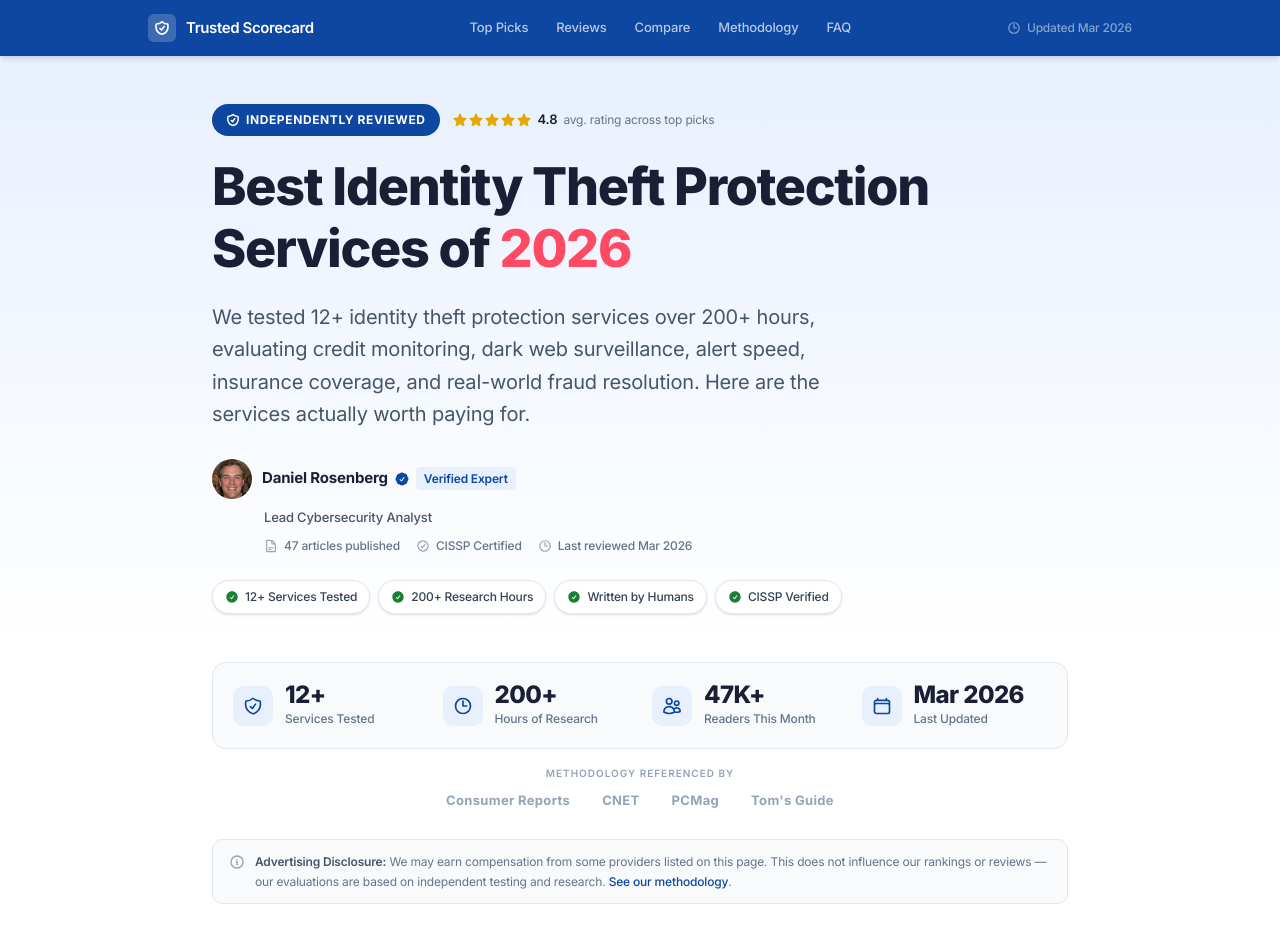
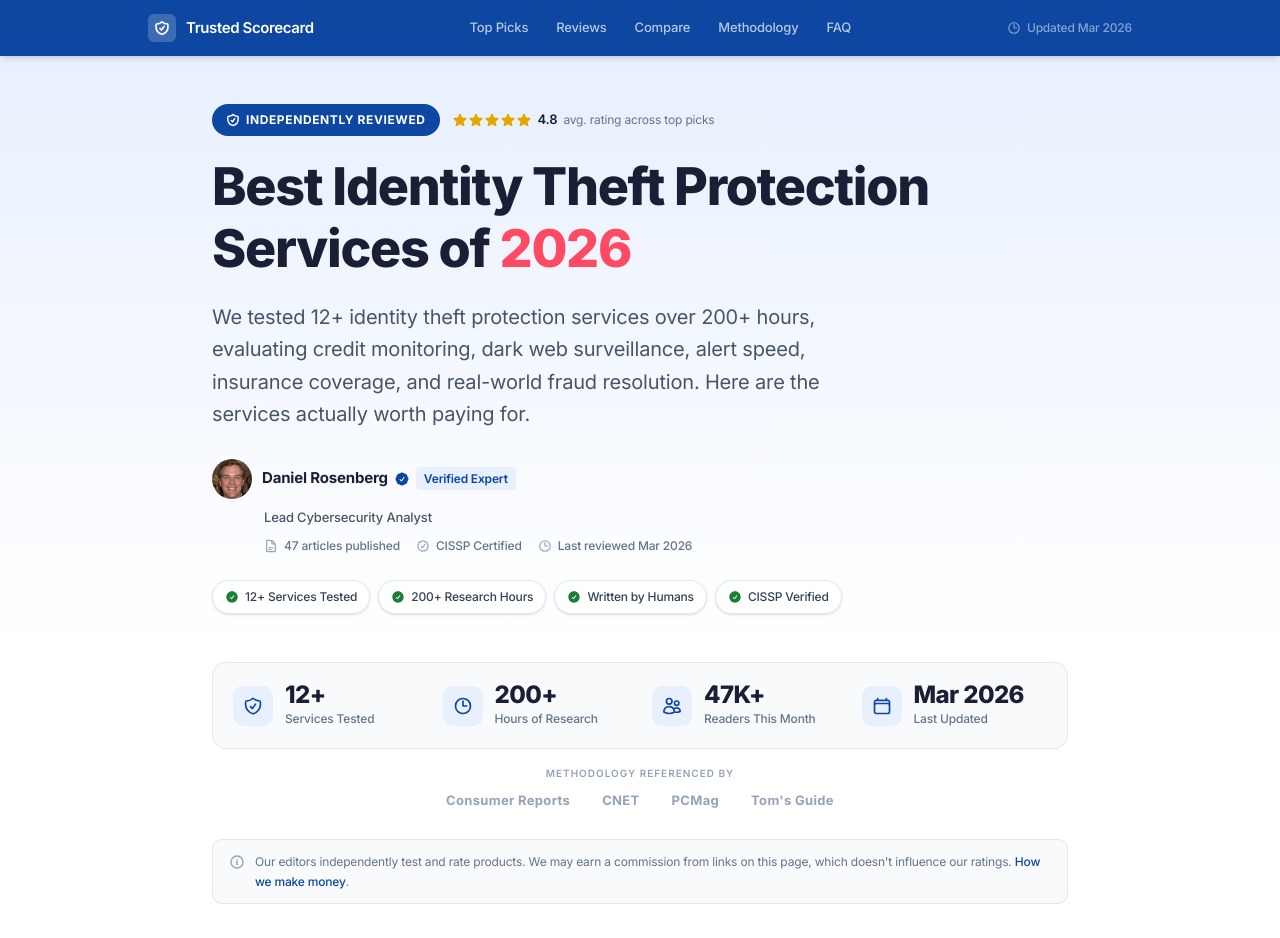
Before and after one commit to jsg4/security-verdict, a Next.js app: page /identity-protection in a window 1280 px wide. Shown: the top 938 px of the page. Built offline with nearby package versions, Linux system fonts and the light colour scheme.

Commit message:
feat: update disclosure wording and link to /methodology

```diff
--- a/components/Disclosure.tsx
+++ b/components/Disclosure.tsx
@@ -6,10 +6,9 @@ export default function Disclosure() {
           <path strokeLinecap="round" strokeLinejoin="round" d="M11.25 11.25l.041-.02a.75.75 0 011.063.852l-.708 2.836a.75.75 0 001.063.853l.041-.021M21 12a9 9 0 11-18 0 9 9 0 0118 0zm-9-3.75h.008v.008H12V8.25z" />
         </svg>
         <p className="text-[12px] text-[var(--gray-500)] leading-relaxed">
-          <span className="font-semibold text-[var(--gray-600)]">Advertising Disclosure:</span>{" "}
-          We may earn compensation from some providers listed on this page. This does not influence our rankings or reviews — our evaluations are based on independent testing and research.{" "}
-          <a href="#methodology" className="text-[var(--primary)] font-medium hover:underline">
-            See our methodology
+          Our editors independently test and rate products. We may earn a commission from links on this page, which doesn&apos;t influence our ratings.{" "}
+          <a href="/methodology" className="text-[var(--primary)] font-medium hover:underline">
+            How we make money
           </a>
           .
         </p>
```
